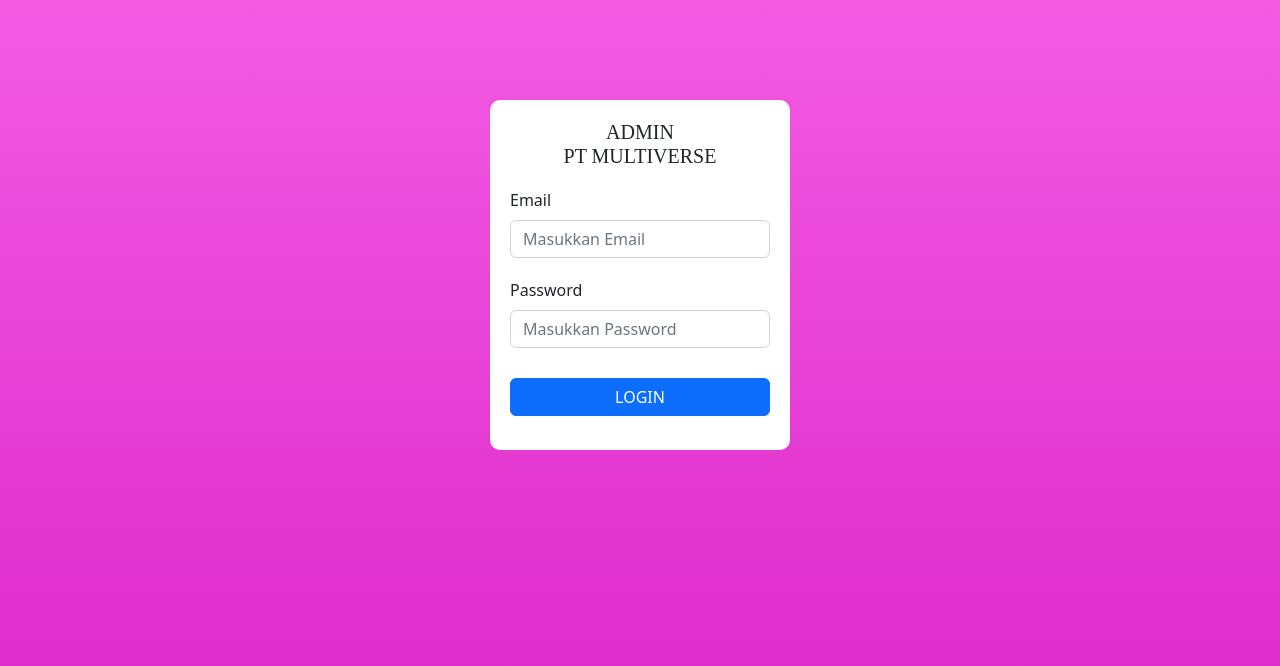
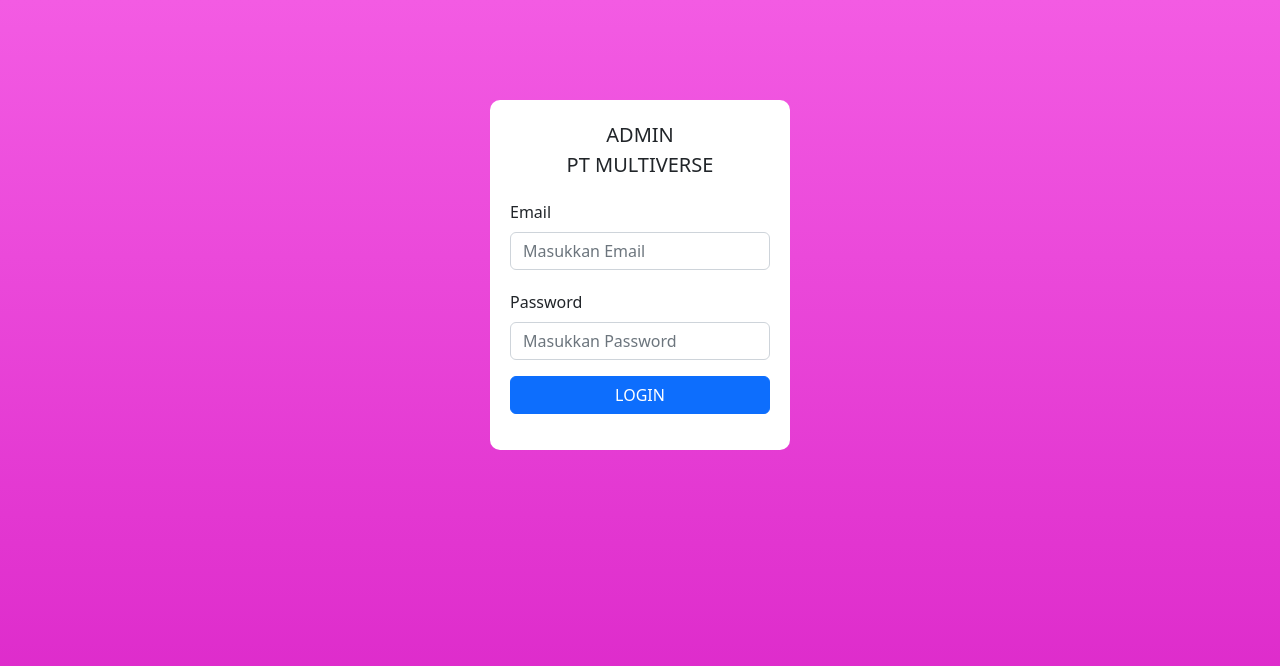
Before and after one commit to alvine998/multiverse_front, a Next.js app: page /admin/login in a window 1280 px wide. Shown: the top 666 px of the page. Built offline with nearby package versions, Linux system fonts and the light colour scheme.

Commit message:
fixing login

```diff
--- a/components/login/index.tsx
+++ b/components/login/index.tsx
@@ -1,31 +1,55 @@
+import axios from 'axios'
 import React, { useState } from 'react'
-import { Form } from 'react-bootstrap'
+import { Form, Spinner } from 'react-bootstrap'
 import Input from '../Input/Input'
 
 export default function LoginPage() {
     const [email, setEmail] = useState()
     const [password, setPassword] = useState()
-    const login = (e: any) => {
+    const [isLoading, setIsLoading] = useState<boolean>(false)
+    const [message, setMessage] = useState<string>()
+    const login = async (e: any) => {
         e.preventDefault()
+        setIsLoading(true)
         const payloadData = {
             email: email,
             password: password
         }
         console.log(payloadData)
+        try {
+            const result = await axios.post(`https://multiverseback.herokuapp.com/users/login`, payloadData)
+            setIsLoading(false)
+            setMessage('')
+        } catch (error) {
+            console.log(error);
+            setIsLoading(false)
+            setMessage('Email atau password salah!')
+        }
     }
     return (
         <div className='bg-login'>
             <div className='card-center'>
                 <div className='card-login'>
-                    <h5 className='text-center'>
+                    <p className='text-center fs-5'>
                         ADMIN<br />
                         PT MULTIVERSE
-                    </h5>
+                    </p>
                     <div>
                         <Form method='post' onSubmit={login} action="#">
-                            <Input label='Email' className='form-control' placeholder='Masukkan Email' name='email' defaultValue={email} onChange={(e: any) => setEmail(e.target.value)} type={'email'} />
-                            <Input label='Password' className='form-control' placeholder='Masukkan Password' name='password' defaultValue={password} onChange={(e: any) => setPassword(e.target.value)} type={'password'} />
-                            <button style={{ marginTop: 30 }} className='btn btn-primary w-100'>LOGIN</button>
+                            <Input label='Email' className='form-control' required placeholder='Masukkan Email' name='email' defaultValue={email} onChange={(e: any) => setEmail(e.target.value)} type={'email'} />
+                            <Input label='Password' className='form-control' required placeholder='Masukkan Password' name='password' defaultValue={password} onChange={(e: any) => setPassword(e.target.value)} type={'password'} />
+                            <div>
+                                {
+                                    isLoading ? <div className='d-flex flex-row justify-content-center mt-2'>
+                                        <p className='text-black'>Waiting....</p>
+                                        <Spinner className='ml-2' variant='warning' />
+                                    </div> :
+                                        <div className='mt-2'>
+                                            <p className='text-danger'>{message}</p>
+                                            <button className='btn btn-primary w-100'>LOGIN</button>
+                                        </div>
+                                }
+                            </div>
                         </Form>
                     </div>
                 </div>
--- a/styles/globals.css
+++ b/styles/globals.css
@@ -76,9 +76,10 @@ a {
 .bg-landing {
   background-image: url('../assets/images/landing3.png');
   height: 100vh;
-  width: 100%;
+  width: 120%;
   background-repeat: no-repeat;
   background-size: cover;
+  margin-left: -20%;
 }
 
 ul,
@@ -164,8 +165,8 @@ ul,
   background-image: url('../assets/images/model.png');
   background-repeat: no-repeat;
   width: 100%;
-  margin-left: -50px;
-  margin-top: -78px;
+  margin-left: 15%;
+  margin-top: -100px;
   padding-left: 60px;
   padding-top: 40px;
 }
```
